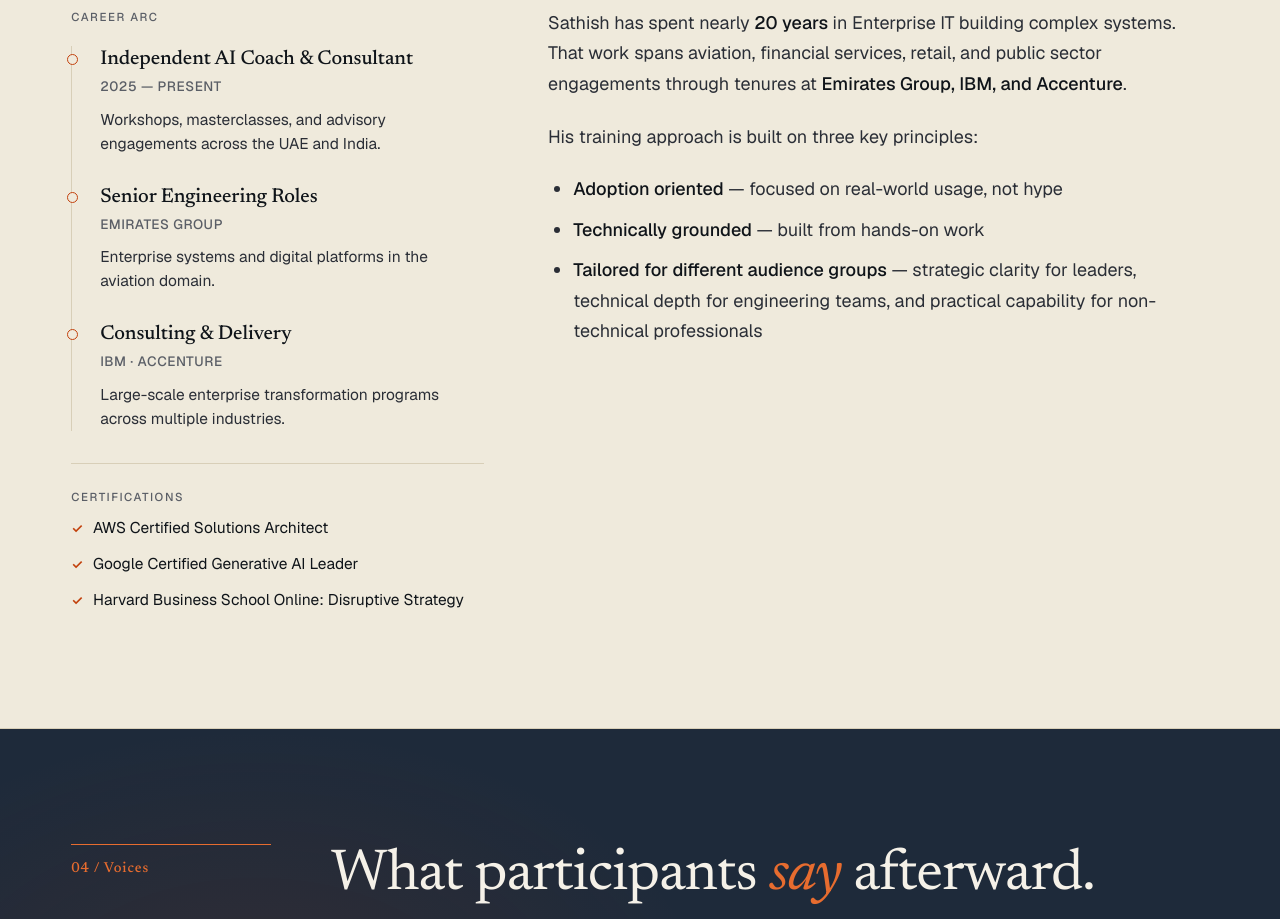
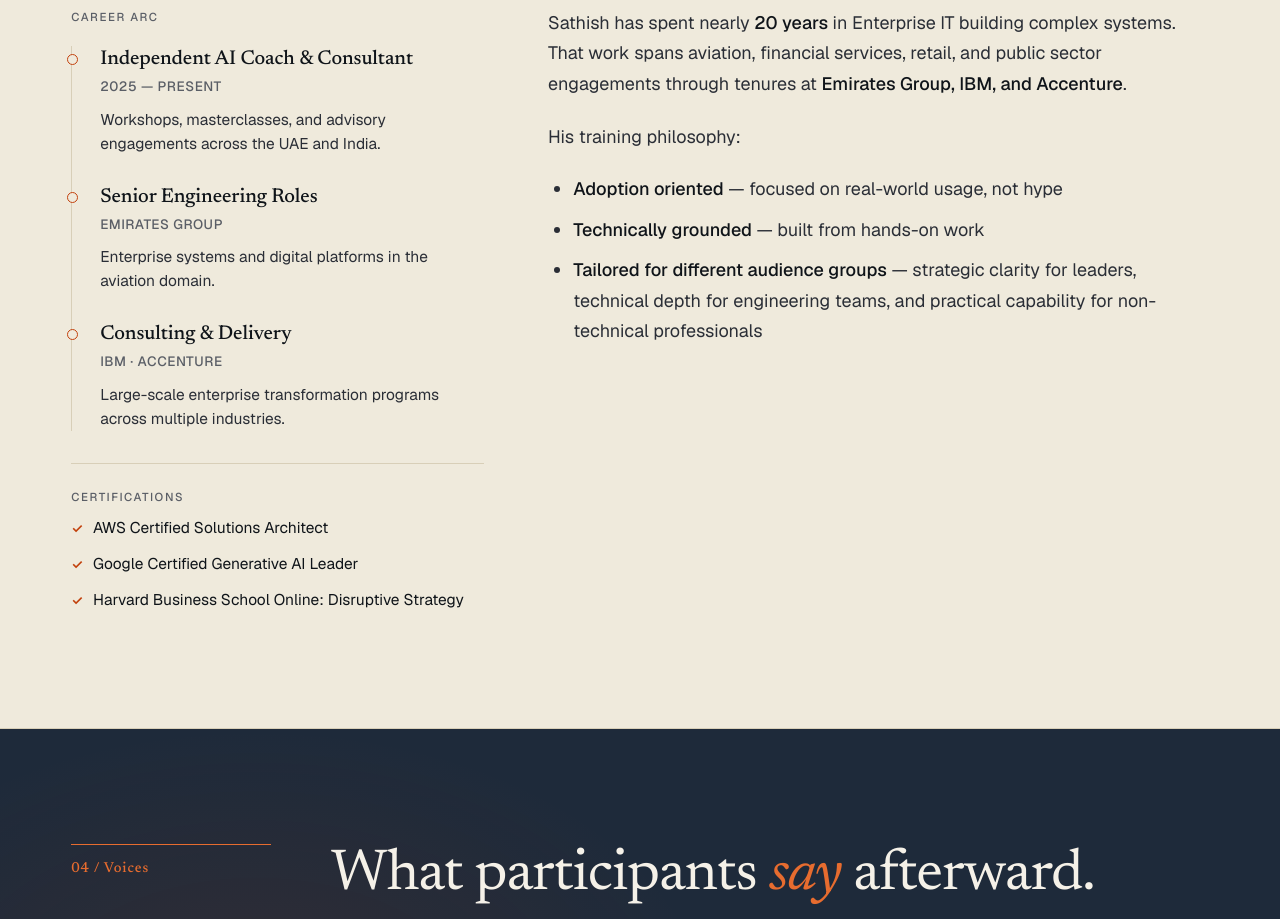
Before and after one commit to sathish-jap/sathish.github.io, a plain HTML site: page index.html in a window 1280 px wide. Shown: the part 4280-5199 px from the top of the page. Drawn offline with nearby package versions, Linux system fonts and the light colour scheme.

Commit message:
Simplify training philosophy intro line in bio
Co-Authored-By: Claude Sonnet 4.6 <noreply@anthropic.com>

```diff
--- a/index.html
+++ b/index.html
@@ -1213,7 +1213,7 @@
 
       <div class="bio-body reveal" data-delay="2">
         <p>Sathish has spent nearly <strong>20 years</strong> in Enterprise IT building complex systems. That work spans aviation, financial services, retail, and public sector engagements through tenures at <strong>Emirates Group, IBM, and Accenture</strong>.</p>
-        <p>His training approach is built on three key principles:</p>
+        <p>His training philosophy:</p>
         <ul>
           <li><strong>Adoption oriented</strong> — focused on real-world usage, not hype</li>
           <li><strong>Technically grounded</strong> — built from hands-on work</li>
```
